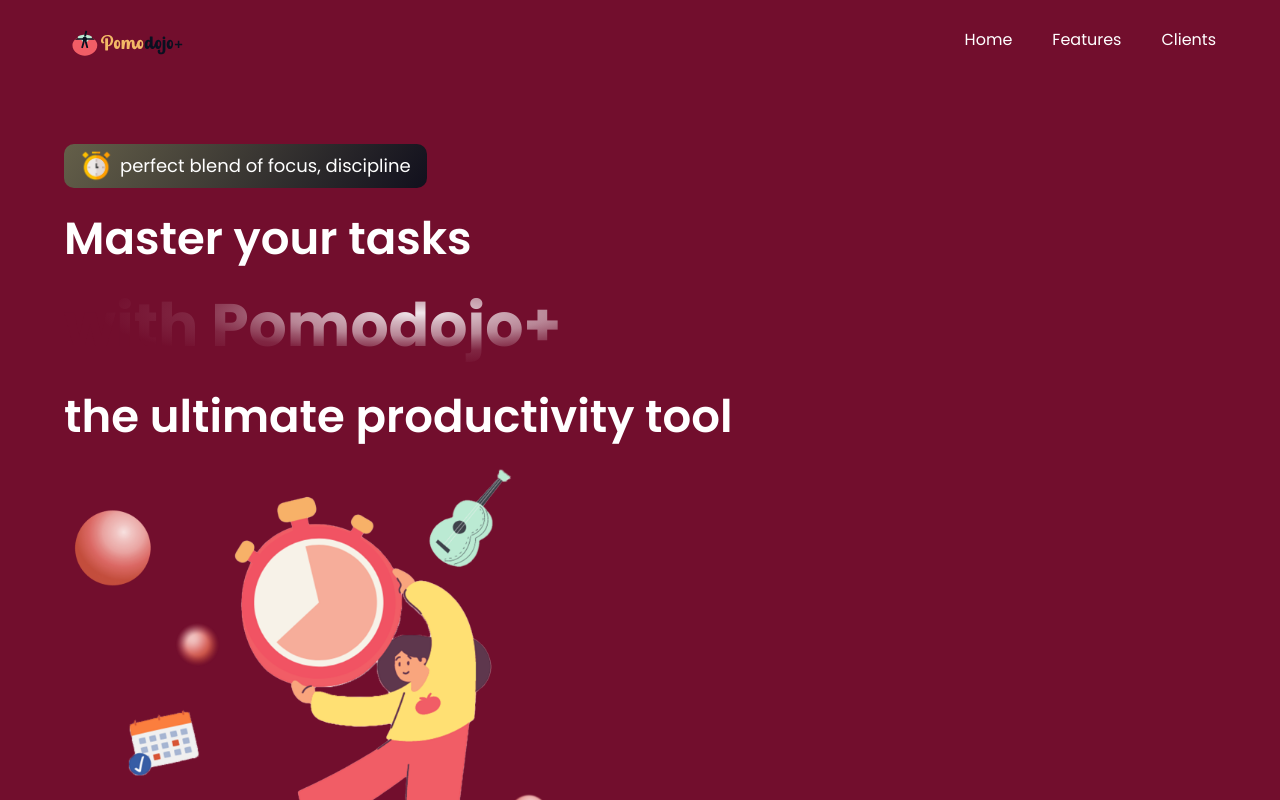
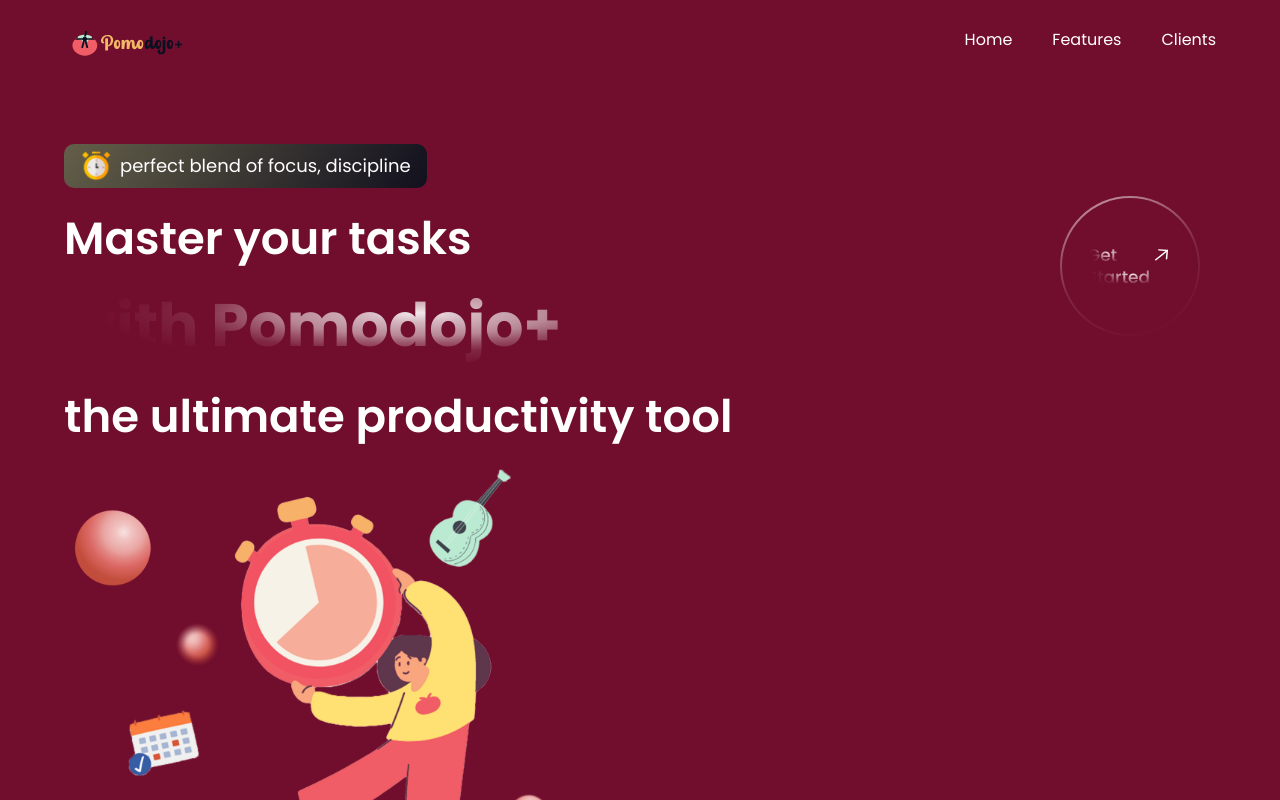
Before and after one commit to minshantt/Pomodojo-frontend, a React (Vite) app: page / in a window 1280 px wide. Shown: the top 800 px of the page. Built offline with nearby package versions, Linux system fonts and the light colour scheme.

Commit message:
add_getstartedComponent #07_getStCompo

```diff
--- a/src/assets/index.js
+++ b/src/assets/index.js
@@ -4,5 +4,14 @@ import pomodojo_logo from './pomodojo_logo.svg';
 import home_girltomato from './home_GirlWithTomato.png';
 import timer from './Timer.svg';
 import timerpng from './timer_png.png';
+import uparrow from './uparrow.svg';
 
-export { close, menu, pomodojo_logo, home_girltomato, timer, timerpng };
+export {
+  close,
+  menu,
+  pomodojo_logo,
+  home_girltomato,
+  timer,
+  timerpng,
+  uparrow,
+};
--- a/src/components/GetStarted.jsx
+++ b/src/components/GetStarted.jsx
@@ -1,8 +1,30 @@
 /* eslint-disable no-unused-vars */
 import React from 'react';
+import { uparrow } from '../assets';
+import styles from '../style';
 
 const GetStarted = () => {
-  return <div>GetStarted</div>;
+  return (
+    <div
+      className={`${styles.flexCen} rounded-full h-[140px] w-[140px] bg-tomato-gradient p-[2px] cursor-pointer`}
+    >
+      <div
+        className={`${styles.flexCen} flex-col bg-primary w-[100%] h-[100%] rounded-full`}
+      >
+        <div className={`${styles.flexStrt} flex-row`}>
+          <p className='font-poppins font-medium text-[17px] leading-[22px]'>
+            <span className='text-gradient'>Get</span>
+            <p className='text-gradient'>Started</p>
+          </p>
+          <img
+            src={uparrow}
+            alt='arrowicon'
+            className='w-[23px] h-[23px] object-contain'
+          />
+        </div>
+      </div>
+    </div>
+  );
 };
 
 export default GetStarted;
--- a/src/components/Landing.jsx
+++ b/src/components/Landing.jsx
@@ -24,7 +24,7 @@ const Landing = () => {
         </div>
 
         <div className='flex flex-row justify-between item-center w-full'>
-          <h1 className='flex-1 font-poppins font-semibold ss:text-[45px] text-white text-[52px] ss:leading-[86px] leading-[50px]'>
+          <h1 className='flex-1 font-poppins font-semibold ss:text-[45px] text-white text-[52px] ss:leading-[86px] leading-[80px]'>
             Master your tasks
             <br className='sm:block hidden' />
             <span className='text-gradient text-[60px] font-bold'>
@@ -33,7 +33,11 @@ const Landing = () => {
             <br />
             <span>the ultimate productivity tool</span>
           </h1>
+          <div className='ss:flex hidden md:mr-4 mr-0'>
+            <GetStarted />
+          </div>
         </div>
+
         <img src={home_girltomato} className='w-[500px] h-[500px]' />
       </div>
     </section>
--- a/src/index.css
+++ b/src/index.css
@@ -34,7 +34,7 @@
   text-fill-color: transparent;
 }
 
-.bg-blue-gradient {
+.bg-tomato-gradient {
   background: linear-gradient(
     157.81deg,
     #f0e6ea -43.27%,
```
Also changed, not shown: src/assets/uparrow.svg (added).
